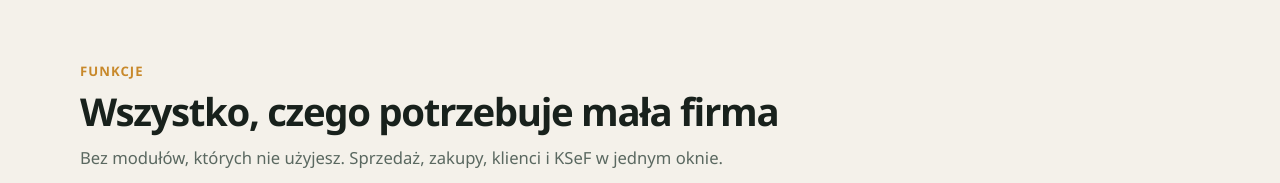
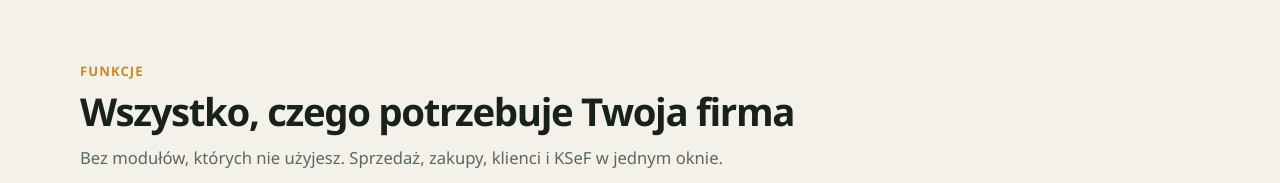
Before and after one commit to mkucharski8/OFFaktura, a website: page public/index.html in a window 1280 px wide. Shown: the part 1980-2163 px from the top of the page. Drawn offline with Linux system fonts and the light colour scheme; no server answers.

Commit message:
Nagłówek funkcji.
Co-authored-by: Cursor <cursoragent@cursor.com>

```diff
--- a/public/index.html
+++ b/public/index.html
@@ -326,7 +326,7 @@
 
     <section id="funkcje">
       <p class="kicker">Funkcje</p>
-      <h2>Wszystko, czego potrzebuje mała firma</h2>
+      <h2>Wszystko, czego potrzebuje Twoja firma</h2>
       <p class="intro">Bez modułów, których nie użyjesz. Sprzedaż, zakupy, klienci i KSeF w jednym oknie.</p>
       <div class="features">
         <div class="feature"><span class="ico"><svg width="22" height="22"><use href="#i-doc"/></svg></span><h3>Faktury sprzedażowe</h3><p>Faktura VAT, zaliczkowa, rozliczeniowa, uproszczona i pro forma. PDF z Twoim logo i plik XML przy każdym zapisie.</p></div>
```
